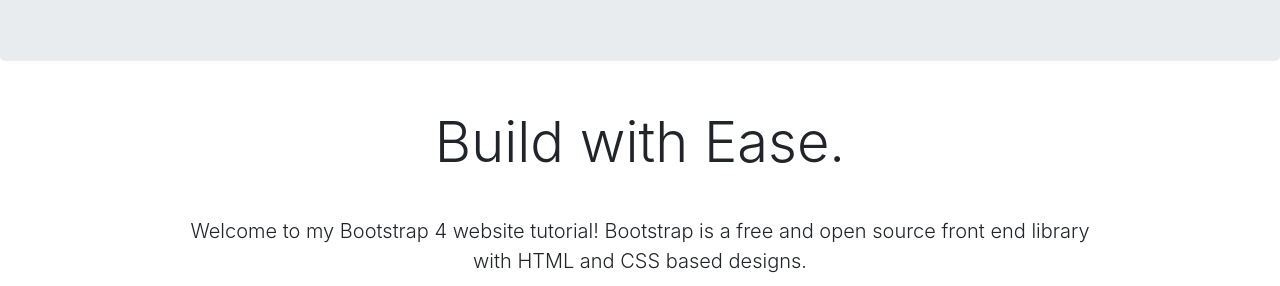
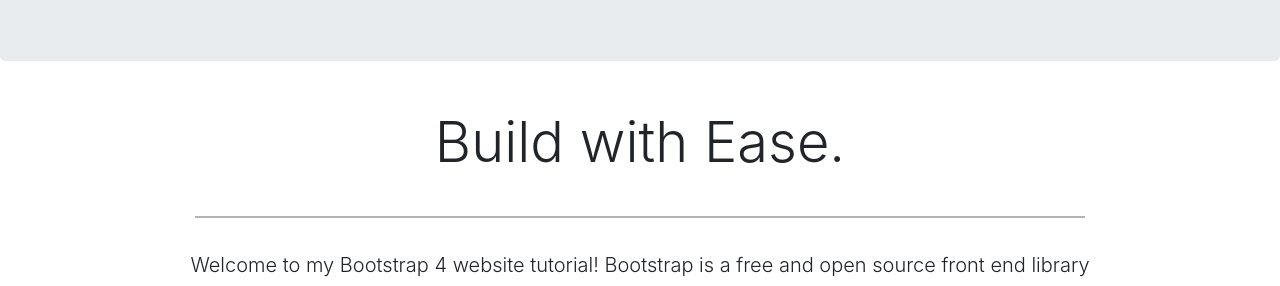
Before and after one commit to SagareGanesh/bootstrap_demo_app, a plain HTML site: page index.html in a window 1280 px wide. Shown: the part 943-1229 px from the top of the page. Drawn offline with nearby package versions, Linux system fonts and the light colour scheme.

Commit message:
css - welcome class hr

```diff
--- a/style.css
+++ b/style.css
@@ -10,7 +10,10 @@
   width: 75%;
   margin: 0 auto;
 }
-
+.welcome hr {
+  border-top: 2px solid #b4b4b4;
+  width: 95%;
+}
 /*---Media Queries --*/
 @media (max-width: 992px) {
 }
```
